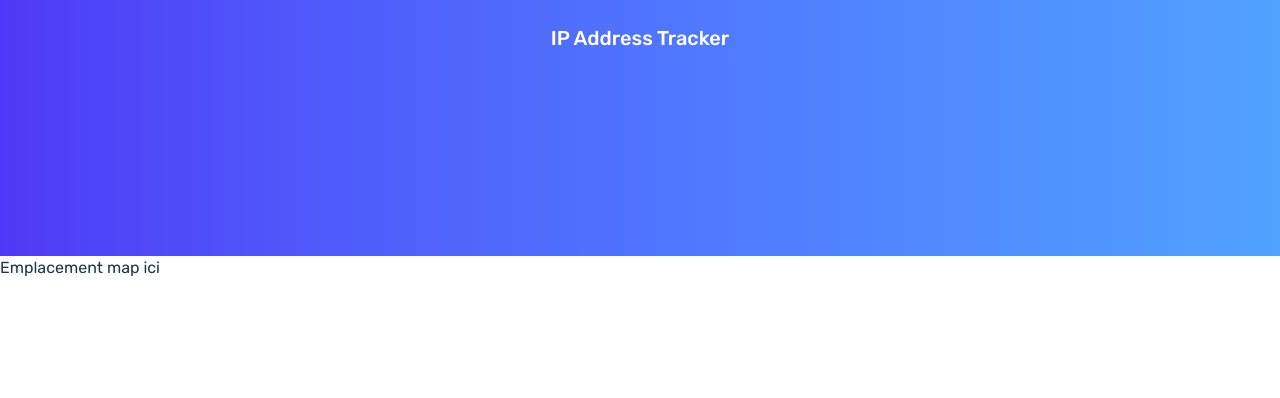
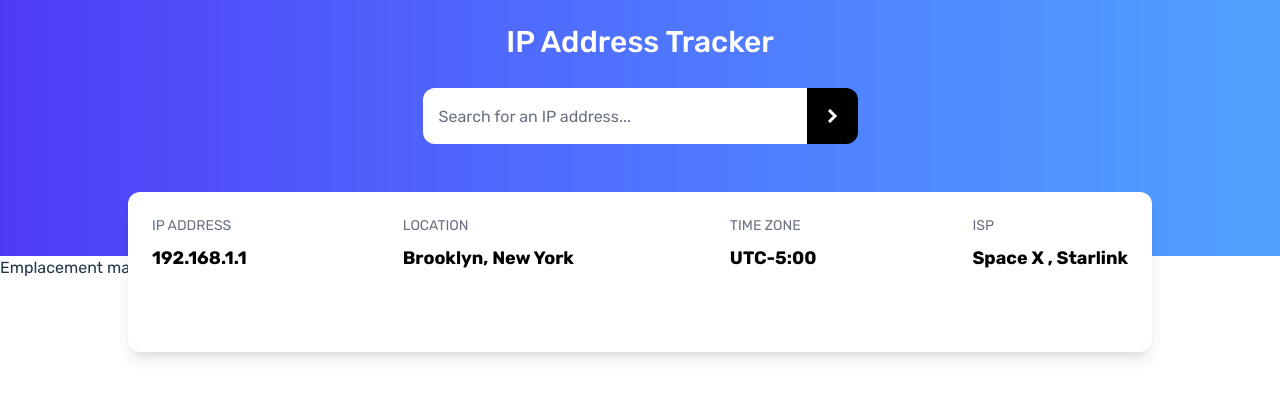
Before and after one commit to Sylvie-C/ip_tracker_frontendmentor, a React (Vite) app: page / in a window 1280 px wide. Shown: the top 398 px of the page. Built offline with nearby package versions, Linux system fonts and the light colour scheme.

Commit message:
add header, map, search bar and data board components

```diff
--- a/index.html
+++ b/index.html
@@ -7,9 +7,6 @@
     <link rel="icon" type="image/svg+xml" href="/frontendmentor_icon.png" />
     <title>Frontend Mentor | IP Address Tracker</title>
 
-    <link href="https://fonts.googleapis.com/css2?family=Rubik:wght@400;500;700&display=swap" rel="stylesheet">
-
-
   </head>
   <body>
     <div id="root"></div>
--- a/src/App.jsx
+++ b/src/App.jsx
@@ -1,6 +1,7 @@
 
 import Header from './components/Header'
 import Map from './components/Map'
+import DataModal from './components/DataModal'
 
 
 export default function App() {
@@ -8,7 +9,10 @@ export default function App() {
   return (
     <>
       <Header />
+      <main>
       <Map />
+      <DataModal />
+      </main>
     </>
   )
 }
--- /dev/null
+++ b/src/components/DataBoard.jsx
@@ -0,0 +1,28 @@
+export default function DataBoard () {
+
+  return(
+    <div className="p-6 w-full max-w-5xl h-fit min-h-40 rounded-xl bg-white shadow-lg text-center md:text-left flex flex-col md:flex-row justify-between items-center md:items-start gap-y-4 md:gap-y-0">
+
+      <div className="flex flex-col gap-y-2">
+        <label className="text-gray-500 text-sm">IP ADDRESS</label>
+        <p className="text-black text-lg font-semibold">192.168.1.1</p>
+      </div>
+
+      <div className="flex flex-col gap-y-2">
+        <label className="text-gray-500 text-sm">LOCATION</label>
+        <p className="text-black text-lg font-semibold">Brooklyn, New York</p>
+      </div>
+
+      <div className="flex flex-col gap-y-2">
+        <label className="text-gray-500 text-sm">TIME ZONE</label>
+        <p className="text-black text-lg font-semibold">UTC-5:00</p>
+      </div>
+
+      <div className="flex flex-col gap-y-2">
+        <label className="text-gray-500 text-sm">ISP</label>
+        <p className="text-black text-lg font-semibold">Space X , Starlink</p>
+      </div>
+
+    </div>
+  )
+}
--- /dev/null
+++ b/src/components/DataModal.jsx
@@ -0,0 +1,14 @@
+import SearchBar from "./SearchBar"
+import DataBoard from "./DataBoard"
+
+export default function DataModal () {
+
+  return (
+    <div className="absolute z-10 top-12 md:top-16 left-0 pt-6 bg-transparent w-full h-full flex justify-center">
+      <div className="w-full px-4 flex flex-col items-center text-black gap-y-4 md:gap-y-12">
+        <SearchBar />
+        <DataBoard />
+      </div>
+    </div>
+  )
+}
--- a/src/components/Header.jsx
+++ b/src/components/Header.jsx
@@ -2,8 +2,8 @@
 export default function Header() {
 
   return (
-    <header className="relative z-0 flex flex-col items-center bg-gradient-to-r from-indigo-600 to-blue-400 h-64 p-6">
-      <h1 className="text-white text-xl font-medium">IP Address Tracker</h1>
+    <header className="relative z-0 flex flex-col items-center bg-gradient-to-r from-indigo-600 to-blue-400 h-64">
+      <h1 className="text-white text-xl md:text-3xl font-medium my-6">IP Address Tracker</h1>
     </header>
   )
 }
--- a/src/components/Map.jsx
+++ b/src/components/Map.jsx
@@ -1,7 +1,7 @@
 export default function Map() {
 
   return (
-    <div>
+    <div className="relative z-0">
       Emplacement map ici
     </div>
   )
--- /dev/null
+++ b/src/components/SearchBar.jsx
@@ -0,0 +1,16 @@
+import arrow from "../assets/images/icon-arrow.svg"
+
+export default function SearchBar() {
+  return (
+    <div className="w-full flex justify-center items-center">
+      <input
+        type="text"
+        placeholder="Search for an IP address..."
+        className="p-4 w-full sm:w-3/4 sm:max-w-96 h-12 md:h-14 text-sm md:text-base text-gray-700 rounded-tl-xl rounded-bl-xl border-none focus:outline-none"
+      />
+      <button className="h-12 md:h-14 py-4 px-5 rounded-tr-xl rounded-br-xl bg-black hover:cursor-pointer hover:bg-neutral-700">
+        <img src={ arrow } alt="arrow button to run Search" width="11px" height="11px" />
+      </button>
+    </div>
+  )
+}
--- a/src/index.css
+++ b/src/index.css
@@ -39,6 +39,9 @@
     margin: 0;
     min-width: 320px;
     min-height: 100vh;
+
+    max-width: 1440px;
+    margin: 0 auto;
   }
 }
 
```
